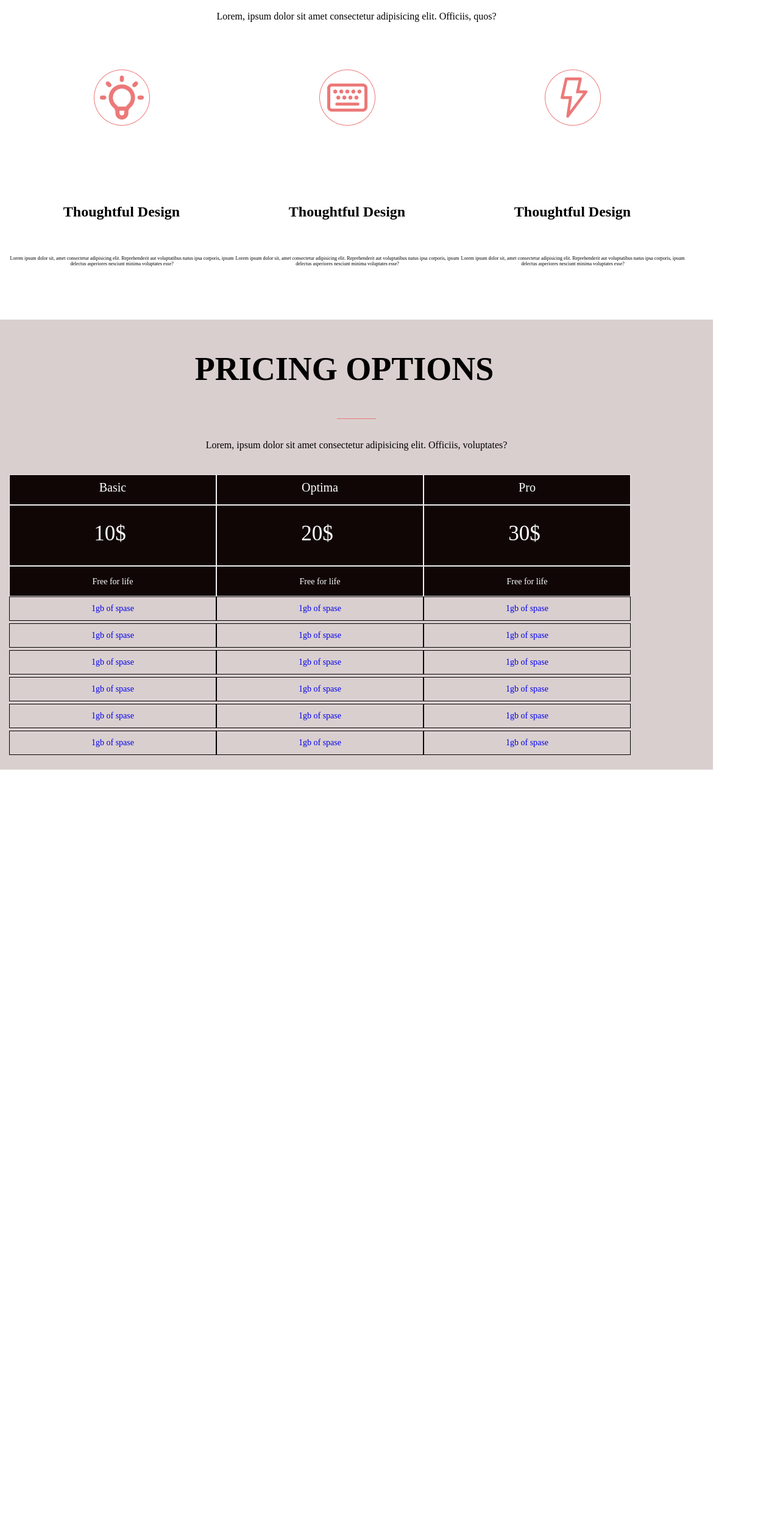
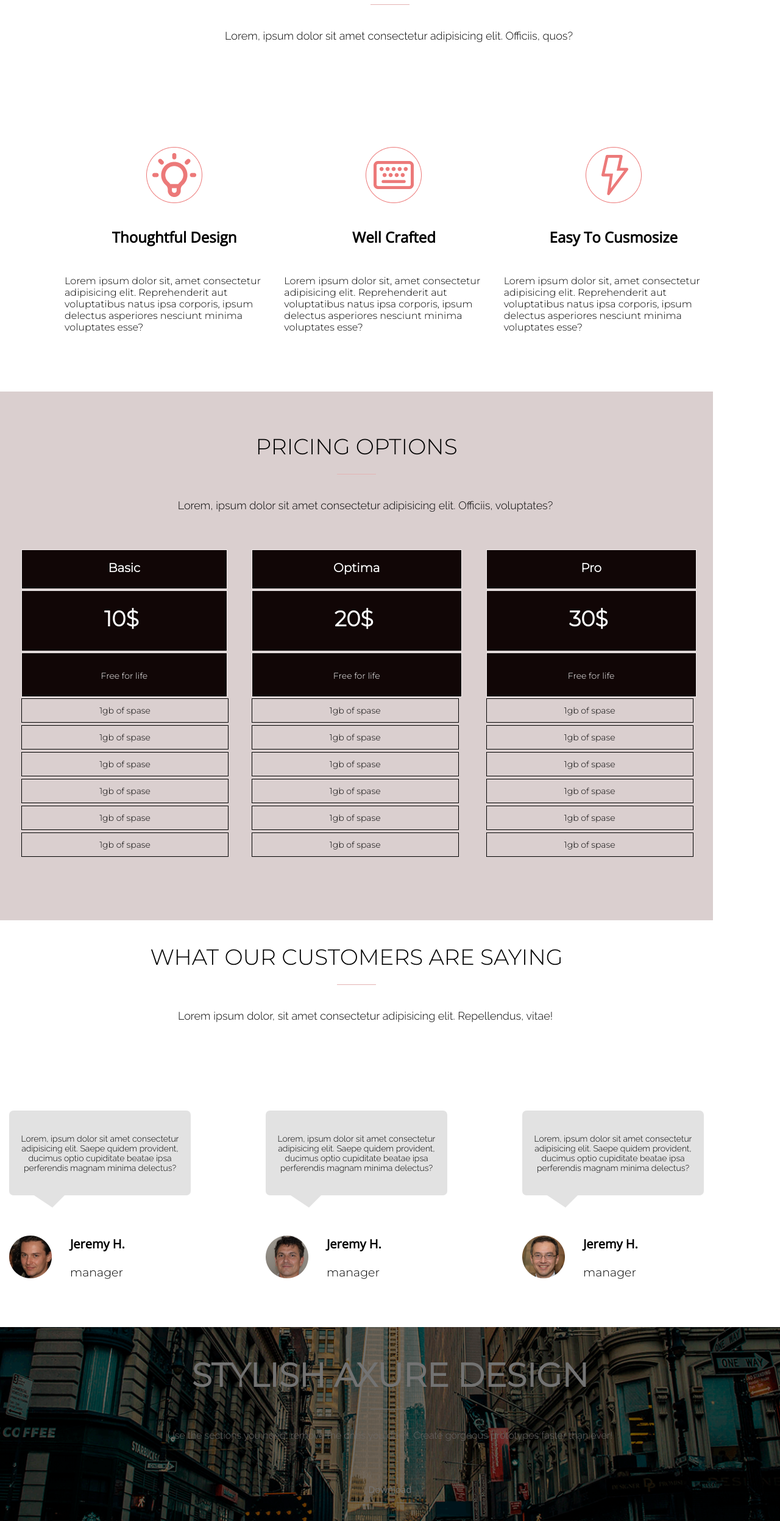
Before and after one commit to AnnaK225/homeworks, a plain HTML site: page lesson-2/index.html in a window 1280 px wide. Shown: the part 159-2653 px from the top of the page at 61% size. Before the commit the page ends 1421 px from the top, so only its background shows below. Drawn offline with nearby package versions, Linux system fonts and the light colour scheme.

```diff
--- a/lesson-2/css/import-cdn.css
+++ b/lesson-2/css/import-cdn.css
@@ -1 +1 @@
-@import url('https://fonts.googleapis.com/css2?family=Montserrat:ital,wght@0,100;0,200;0,300;0,500;0,800;1,100;1,200;1,300&family=Raleway:ital,wght@0,100;0,200;1,100&display=swap');
+@import url('https://fonts.googleapis.com/css2?family=Montserrat:wght@100;200;300&family=Open+Sans:wght@300;400&family=Raleway:wght@100;200;300&display=swap');
--- a/lesson-2/css/section1.css
+++ b/lesson-2/css/section1.css
@@ -1,85 +1,78 @@
-=@import url("./import-cdn.css");
-html {
-    font-family: 'Raleway', sans-serif;
-}
+/* @import url("./import-cdn.css"); */
+
 * {
     margin: 0;
     padding: 0;
     box-sizing: border-box;
     text-decoration: none;
+    list-style: none;
     box-sizing: border-box;
 
 }
 .pricing {
-    padding: 20px 0;
+    max-width: 1170px;
+    padding: 80px 0px 70px;
     background-color: rgb(218, 207, 207);
 
 }
 .container {
     max-width: 1170px;
+    padding: 0 15px;
     margin: auto;
-    padding: 0 15px;
+
 }
 
-.title {
-    padding: 30px;
-    margin-bottom: 20px;
-    font-family: 'Raleway';
-    font-size: 36px;
-    text-align: center;
-    text-transform: uppercase;
+
+.pricing-wrap {
+    max-width: 370px;
+    display: flex;
+    justify-content: space-between;
 
 }
-.line {
-    width: 64px;
-    border-bottom: 1px solid #ec7979;
-    margin: auto;
-    margin-bottom: 34px;
-}
-.discription {
-    text-align: center;
+.pricing-item__tarif {
+    padding: 9px 132px 14px 132px;
+    font-size: 20px;
+    color: #ffff;
+    font-weight: 700;
+  }
+.pricing-item__coct {
+    height: 100px;
+    padding: 26px 144px 33px 135px;
+    font-size: 35px;
+    color: #ffff;
+    font-weight: 700;
+ }
+.pricing-item__free {
+    padding: 17px 120px 14px 120px;
     font-size: 14px;
-    margin-bottom: 62px;
-    margin-top: 34px;
-}
-.flex-wrap {
-
-    width: 340px;
-    display: flex;
-
+    color: #ffff;
+    font-weight: 400;
     }
-.flex-item {
-    width: 340px;
+.pricing-item {
     background-color:rgb(17, 6, 6);
     color: white;
     border: 1px solid rgb(243, 239, 239);
-    height: 50px;
+    line-height: 40px;
     text-align: center;
-    margin-right: -40px;
-   justify-content: center;
-    /* display: flex; */
-}
-.flex-item__1 {
-    padding: 9px 132px 14px 132px;
-    font-size: 20px;
-}
-.flex-item__2 {
-    height: 100px;
-    padding: 26px 144px 33px 135px;
-    font-size: 35px;
-}
-.flex-item__3 {
-    padding: 17px 120px 14px 120px;
-    font-size: 14px;
-}
- ul
- {list-style: none;
+    margin-bottom: 2px;
+    /* margin-right: -40px;    */
+    /* justify-content: space-between; */
+    margin-left: 20px;
+    margin-right: 20px;
+
+    }
+
+.pricing-list {
+    width: 340px;
+    list-style: none;
     display: block;
-    display: inline-block;
-    flex-direction: column;
     text-align: center;
     font-size: 14px;
-  }
+    justify-content: space-between;
+    margin-left: 20px;
+    /* margin-right: 20px;   */
+}
+
  li {
      width: 340px;
      height: 40px;
@@ -89,10 +82,3 @@
     margin-bottom: 4px;
 
   }
- li> a {
-    display: block;
-    cursor: pointer;
-    text-decoration: none;
-    padding: 1px;
-
-  }
--- /dev/null
+++ b/lesson-2/css/section2.css
@@ -0,0 +1,78 @@
+.customers {
+    max-width: 1170px;
+    padding: 50px 0px 50px;
+}
+.customers-items {
+    display: flex;
+    justify-content: space-between;
+
+
+}
+.customers-item {
+    margin-top: 83px;
+
+
+}
+.customers-item__text {
+    width: 298px;
+    font-size: 14px;
+    font-style: normal;
+    font-family:'Raleway';
+    text-align: center;
+    padding: 38px 0 37px;
+    background-color: #e2e2e2;
+    margin-bottom: 66px;
+    border-radius: 7px;
+    position: relative;
+
+}
+.customers-item__text::after {
+
+    content: '';
+    border-left: 30px solid transparent;
+    border-right: 20px solid transparent;
+    border-top: 20px solid #e2e2e2;
+    position: absolute;
+    display: block;
+    left: 41px;
+    bottom: -20px;
+
+
+}
+.customers-item__img {
+    width: 70px;
+    height: 70px;
+    margin-right: 30px;
+
+
+}
+.customers-item__person {
+    display: flex;
+    flex-direction: row;
+
+}
+.customers-person__position {
+    display: flex;
+    flex-wrap: wrap;
+    flex-direction: column;
+   justify-content: space-between;
+    }
+
+.name {
+    width: 97px;
+    font-size: 20px;
+    font-style: normal;
+    line-height: 27px;
+    font-weight: 700;
+    margin-bottom: 15px;
+    font-family: 'Open Sans';
+}
+.position {
+    width: 59px;
+    font-weight: 400;
+    font-style: normal;
+    font-size: 19px;
+    line-height: 19px;
+
+
+}
--- /dev/null
+++ b/lesson-2/css/section3.css
@@ -0,0 +1,85 @@
+.axure {
+    background: url('../img/fon.png');
+    background-repeat: no-repeat;
+    background-position:center;
+    background-size: cover;
+    position: relative;
+    padding-top: 58px;
+}
+.axure::after {
+    content: '';
+    width: 100%;
+    height: 100%;
+    display: block;
+    position: absolute;
+    top: 0;
+    left: 0;
+    background: url('../img/mask.png');
+    /* background: rgba(0, 0, 0, 0,55); */
+    z-index: 1;
+
+}
+
+.axure__title {
+    font-size: 36px;
+    text-align: center;
+    font-style: normal;
+    font-style: 'Raleway';
+    line-height: 42px;
+    font-weight: 100;
+    position: static;
+    color: #fff;
+    text-transform: uppercase;
+    position: relative;
+    z-index: 1;
+}
+
+
+.axure__title::after {
+    content: '';
+    border-top: 1px solid rgb(245, 242, 242);
+    background-position: center;
+    display: block;
+    margin: 34px auto 34px;
+    width: 64px;
+    /* position: relative;
+    z-index: 1; */
+
+     }
+
+.axure__description {
+        width: 779px;
+        margin: auto;
+        margin-bottom: 57px;
+        /* position: relative;
+    z-index: 1; */
+    }
+.axure__description p {
+      font-size: 16px;
+      line-height: 18px;
+      font-weight: 300;
+      text-align: center;
+      font-family: 'Raleway';color: rgb(238, 231, 231);
+       }
+
+
+.axure__link {
+    width: 135px;
+    border: 1px solid #ffff;
+    border-color: transparent;
+    font-size: 15px;
+    text-align: center;
+    margin: auto;
+    padding: 11px 26px;
+    }
+
+
+.link__text {
+    font-size: 15px;
+    line-height: 20px;
+    text-align: center;
+    color: #fff;
+    font-family:'Open Sans';
+
+
+}
--- a/lesson-2/css/style.css
+++ b/lesson-2/css/style.css
@@ -1,70 +1,110 @@
 @import url("./section1.css");
+@import url("./section2.css");
+@import url("./section3.css");
+@import url("./import-cdn.css");
+
+    html {
+        font-family: 'Montserrat', 'Open Sans','Raleway', sans-serif;
+
+    }
+
+
+
+ * {
+    margin: 0;
+    padding: 0;
+    list-style: none;
+    box-sizing:border-box;
+    text-decoration: none;
+}
 .awesome {
-    max-width: 1170px;
-    /* height: 673px;   */
-     }
+    padding: 54px 0 58px;
+   }
 
 .container {
     max-width: 1170px;
     padding: 0 15px;
-    /* background-color:rgb(193, 193, 216); */
     margin: auto;
+    padding-bottom: 30px;
+    }
+.content {
+    padding: 57px 0 71px;
 
 }
 .title {
-    max-width: 1100px;
-    /* max-height: 150px; */
+    margin-bottom: 40px;
+    text-transform: uppercase;
+
+}
+.title h2 {
+    font-weight: 400;
     font-size: 36px;
+    line-height: 21px;
+    text-align:center;
+}
+
+.card-content {
+    width: 370px;
+    padding-bottom: 8px;
+
+}
+.card__title {
+    margin: auto;
+    margin-bottom: 46px;
+           }
+
+
+
+/* .line {
+    width: 170px;
+    border-top: 1px solid #ec7979;
     text-align: center;
-           }
-.line {
-    max-width: 170px;
-    border-bottom: 1px solid #ec7979;
-    margin-bottom: 40px;
-    margin: auto;
-  }
-.discription {
-    /* width: 1169px; */
-    width: auto;
-    /* height: 100px; */
-    font-size: 18px;
-    text-align: center;
-    margin-bottom: 39px;
-    font-size: 16px;
-        }
-.awesome-wrap {
-    /* width: auto; */
-       /* height: 391px; */
-    /* background-color:rgb(120, 112, 233); */
+    margin: 0 auto 39px;
+  } */
 
-    display: flex;
-}
-.awesome-item {
-    width: 370px;
-    /* height: 391px; */
-    /* background-color:rgb(173, 172, 238); */
-    /* margin:10px; */
-    }
-
-.awesome-item-img {
-      display: block;
-      width: 170px;
-      height: 170px;
-      margin: auto;
-      margin-bottom: 39px;
+.title::after {
+    content: '';
+    border-top: 1px solid rgb(228, 179, 179);
+    background-position: center;
+    width: 64px;
+    display: block;
+    margin: 34px auto 34px;
      }
 
-.awesome-item-title {
-      width: 369px;
-      /* height: 100px; */
-      font-size: 24px;
-      text-align: center;
-      margin-bottom: 8px;
-      padding: 50px; ;
+  .description {
+      width: 1169px;
+      margin: auto;
+      margin-bottom: 62px;
   }
-  .awesome-item-text {
-      width: 370px;
-      height: 105px;
-      font-size: 8px;
-      text-align: center;
-  }
+.description p {
+    font-size: 18px;
+    line-height: 21px;
+    font-weight: 400;
+    text-align: center;
+    font-family: 'Raleway', sans-serif;
+               }
+
+.card-wrap {
+    display: flex;
+    justify-content: space-between;
+    margin-right: 23px;
+    margin-left: 36px;
+}
+
+.card-img {
+      margin-bottom: 39px;
+
+     }
+
+.card__img img {
+    display: block;
+    margin: auto;
+    /* margin-bottom: 46px; */
+    text-align: center;
+}
+
+.card__title h3 {
+    font-size: 24px;
+    text-align: center;
+    font-family: 'Open Sans', sans-serif;
+   }
--- a/lesson-2/index.html
+++ b/lesson-2/index.html
@@ -10,141 +10,148 @@
 <body>
     <section class="awesome">
         <div class="container">
+            <div class="content">
                 <div class="title">
-                <h2>WHY THIS IS AWESOME</h2>
+                    <h2>why this is awesome</h2>
                 </div>
-            <div class="line"></div>
-            <div class="discription ">
+                <!-- <div class="line"></div> -->
+                <!-- <input type="line"> -->
+                <div class="description">
                     <p>Lorem, ipsum dolor sit amet consectetur adipisicing elit. Officiis, quos?</p>
                 </div>
-            <div class="awesome-wrap">
-                <div class="awesome-item">
-                    <div class="awesome-item-img">
+            </div>
+            <div class="card-wrap">
+                <div class="card-content">
+                    <div class="card__img">
                         <img src="./img/about_icon_1.png" alt="#">
                     </div>
-                    <h3 class="awesome-item-title">Thoughtful Design</h3>
-                    <div class="awesome-item-text">
+                    <div class="card__title">
+                        <h3>Thoughtful Design</h3>
+                    </div>
+                    <div class="card__description">
                         <p>Lorem ipsum dolor sit, amet consectetur adipisicing elit. Reprehenderit aut voluptatibus natus ipsa corporis, ipsum delectus asperiores nesciunt minima voluptates esse?</p>
                     </div>
                 </div>
-                <div class="awesome-item">
-                    <div class="awesome-item-img">
+                <div class="card-content">
+                    <div class="card__img">
                         <img src="./img/about_icon_2.png" alt="#">
                     </div>
-                    <h3 class="awesome-item-title">Thoughtful Design</h3>
-                    <div class="awesome-item-text">
+                    <div class="card__title">
+                        <h3>Well Crafted</h3>
+                    </div>
+                    <div class="card__description">
                         <p>Lorem ipsum dolor sit, amet consectetur adipisicing elit. Reprehenderit aut voluptatibus natus ipsa corporis, ipsum delectus asperiores nesciunt minima voluptates esse?</p>
                     </div>
                 </div>
-                <div class="awesome-item">
-                    <div class="awesome-item-img">
+                <div class="card-content">
+                    <div class="card__img">
                         <img src="./img/about_icon_3.png" alt="#">
                     </div>
-                    <h3 class="awesome-item-title">Thoughtful Design</h3>
-                    <div class="awesome-item-text">
+                    <div class="card__title">
+                        <h3>Easy To Cusmosize</h3>
+                    </div>
+                    <div class="card__description">
                         <p>Lorem ipsum dolor sit, amet consectetur adipisicing elit. Reprehenderit aut voluptatibus natus ipsa corporis, ipsum delectus asperiores nesciunt minima voluptates esse?</p>
                     </div>
                 </div>
             </div>
         </div>
+    </section>
 
     <section class="pricing">
         <div class="container">
             <div class="title">
-                          <h2>Pricing options</h2>
+                <h2>pricing options</h2>
             </div>
-                          <div class="line"></div>
-                    <div class="discription">
+            <!-- <div class="line"></div> -->
+            <!-- <input type="line"> -->
+            <div class="description">
                 <p>Lorem, ipsum dolor sit amet consectetur adipisicing elit. Officiis, voluptates?</p>
             </div>
-                    <div class="flex-wrap">
+            <div class="pricing-wrap">
                 <div class="pricing-wrap-item">
 
-                        <div class="flex-item flex-item__1">Basic
+                    <div class="pricing-item pricing-item__tarif">Basic
                     </div>
-                        <div class="flex-item flex-item__2">10$
+                    <div class="pricing-item pricing-item__coct">10$
                     </div>
-                        <div class="flex-item flex-item__3">Free for life
+                    <div class="pricing-item pricing-item__free">Free for life
                     </div>
-                        <div class="list__1">
-                        <ul class="list">
+                    <ul class="pricing-list">
                         <li class="list-item">
-                                <a href="#">1gb of spase</a>
+                            1gb of spase
                         </li>
                         <li class="list-item">
-                                <a href="#">1gb of spase</a>
+                            1gb of spase
                         </li>
                         <li class="list-item">
-                                <a href="#">1gb of spase</a>
+                            1gb of spase
                         </li>
                         <li class="list-item">
-                                <a href="#">1gb of spase</a>
+                            1gb of spase
                         </li>
                         <li class="list-item">
-                                <a href="#">1gb of spase</a>
+                            1gb of spase
                         </li>
                         <li class="list-item">
-                                <a href="#">1gb of spase</a>
+                            1gb of spase
+                        </li>
+                    </ul>
+
+                </div>
+                <div class="pricing-wrap-item">
+                    <div class="pricing-item pricing-item__tarif">Optima
+                    </div>
+                    <div class="pricing-item pricing-item__coct"">20$
+                    </div>
+                    <div class="pricing-item pricing-item__free">Free for life
+                    </div>
+                    <ul class="pricing-list">
+                        <li class="list-item">
+                            1gb of spase
+                        </li>
+                        <li class="list-item">
+                            1gb of spase
+                        </li>
+                        <li class="list-item">
+                            1gb of spase
+                        </li>
+                        <li class="list-item">
+                            1gb of spase
+                        </li>
+                        <li class="list-item">
+                            1gb of spase
+                        </li>
+                        <li class="list-item">
+                            1gb of spase
                         </li>
                     </ul>
                 </div>
+                <div class="pricing-wrap-item">
+                    <div class="pricing-item pricing-item__tarif">Pro
                     </div>
-                        <div class="pricing-wrap-item">
-                        <div class="flex-item flex-item__1">Optima
+                    <div class="pricing-item pricing-item__coct"">30$
                     </div>
-                        <div class="flex-item flex-item__2">20$
+                    <div class="pricing-item pricing-item__free">Free for life
                     </div>
-                        <div class="flex-item flex-item__3">Free for life
-                        </div>
-                        <div class="list__1">
-                            <ul class="list">
+                    <ul class="pricing-list">
                         <li class="list-item">
-                                    <a href="#">1gb of spase</a>
+                            1gb of spase
                         </li>
                         <li class="list-item">
-                                    <a href="#">1gb of spase</a>
+                            1gb of spase
                         </li>
                         <li class="list-item">
-                                    <a href="#">1gb of spase</a>
+                            1gb of spase
                         </li>
                         <li class="list-item">
-                                    <a href="#">1gb of spase</a>
+                            1gb of spase
                         </li>
                         <li class="list-item">
-                                    <a href="#">1gb of spase</a>
+                            1gb of spase
                         </li>
                         <li class="list-item">
-                                    <a href="#">1gb of spase</a>
-                                </li>
-                               </ul>
-                        </div>
-                        </div>
-                        <div class="pricing-wrap-item">
-                        <div class="flex-item flex-item__1">Pro
-                        </div>
-                        <div class="flex-item flex-item__2">30$
-                        </div>
-                        <div class="flex-item flex-item__3">Free for life
-                        </div>
-                        <div class="list__1">
-                            <ul class="list">
-                                <li class="list-item">
-                                    <a href="#">1gb of spase</a>
-                                </li>
-                                <li class="list-item">
-                                    <a href="#">1gb of spase</a>
-                                </li>
-                                <li class="list-item">
-                                    <a href="#">1gb of spase</a>
-                                </li>
-                                <li class="list-item">
-                                    <a href="#">1gb of spase</a>
-                                </li>
-                                <li class="list-item">
-                                    <a href="#">1gb of spase</a>
-                                </li>
-                                <li class="list-item">
-                                    <a href="#">1gb of spase</a>
+                            1gb of spase
                         </li>
                     </ul>
                 </div>
@@ -154,6 +161,77 @@
 
         </div>
 
+    </section>
+
+    <section class="customers">
+        <div class="container">
+            <div class="title">
+                <h2>what our customers are saying</h2>
+            </div>
+            <!-- <input type="line"> -->
+            <div class="description">
+                <p>Lorem ipsum dolor, sit amet consectetur adipisicing elit. Repellendus, vitae!</p>
+            </div>
+            <div class="customers-items">
+            <div class="customers-item">
+                <div class="customers-item__text">
+                    <p>Lorem, ipsum dolor sit amet consectetur adipisicing elit. Saepe quidem provident, ducimus optio cupiditate beatae ipsa perferendis magnam minima delectus?</p>
+                </div>
+                <div class="customers-item__person">
+                    <div class="customers-item__img">
+                        <img src="./img/manager1.png" alt="#">
+                    </div>
+                    <div class="customers-person__position">
+                        <span class="name">Jeremy H.</span>
+                        <span class="position">manager</span>
+                    </div>
+                </div>
+            </div>
+            <div class="customers-item">
+                <div class="customers-item__text">
+                    <p>Lorem, ipsum dolor sit amet consectetur adipisicing elit. Saepe quidem provident, ducimus optio cupiditate beatae ipsa perferendis magnam minima delectus?</p>
+                </div>
+                <div class="customers-item__person">
+                    <div class="customers-item__img">
+                        <img src="./img/manager2.png" alt="#">
+                    </div>
+                    <div class="customers-person__position">
+                        <span class="name">Jeremy H.</span>
+                        <span class="position">manager</span>
+                    </div>
+                </div>
+            </div>
+            <div class="customers-item">
+                <div class="customers-item__text">
+                    <p>Lorem, ipsum dolor sit amet consectetur adipisicing elit. Saepe quidem provident, ducimus optio cupiditate beatae ipsa perferendis magnam minima delectus?</p>
+                </div>
+                <div class="customers-item__person">
+                    <div class="customers-item__img">
+                        <img src="./img/manager3.png" alt="#">
+                    </div>
+                    <div class="customers-person__position">
+                        <span class="name">Jeremy H.</span>
+                        <span class="position">manager</span>
+                    </div>
+                </div>
+            </div>
+        </div> <!--customers items-->
+        </div>
+
+        </section>
+
+        <section class="axure">
+            <div class="container">
+                <div class="axure__title">
+                    <h2>stylish axure design</h2>
+                </div>
+                <div class="axure__description">
+                    <p>Use the sections you need, remove the ones you don't.  Create gorgeous prototypes faster than ever!</p>
+                </div>
+                <div class="axure__link">
+                <a href="#" class="link__text">Download</a>
+
+                </div>
 
 
             </div>
```
Also changed, not shown: lesson-2/img/fon.png (added), lesson-2/img/manager1.png (added), lesson-2/img/manager2.png (added), lesson-2/img/manager3.png (added), lesson-2/img/mask.png (added). Lines whose indentation alone changed are shown as unchanged.
